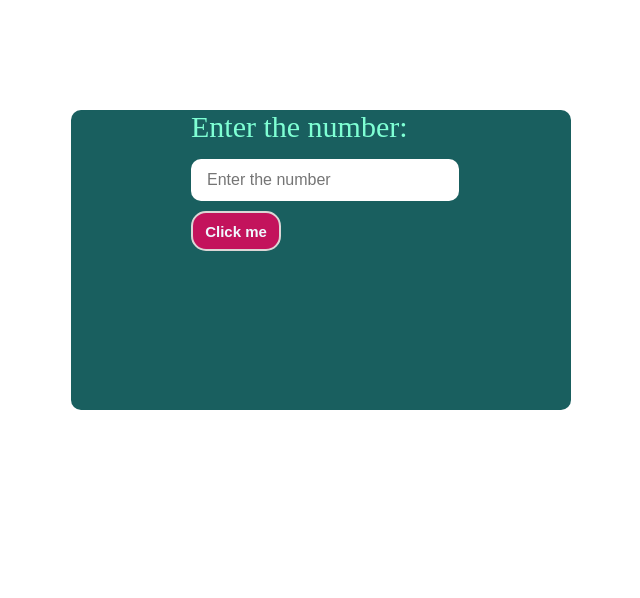
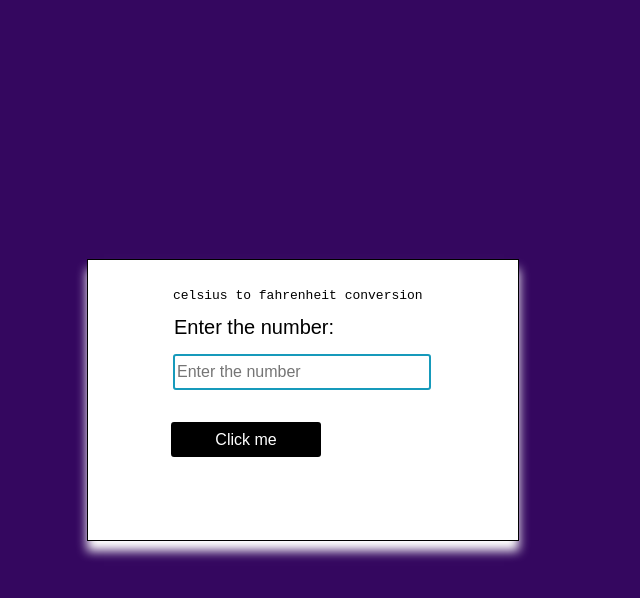
Before and after one commit to SouvickJash/Javascript_class, a plain HTML site: page temperature/task2.html in a window 1280 px wide. Shown: the whole page, without its empty margins (337-977 px from the left). Drawn offline with Linux system fonts and the light colour scheme.

Commit message:
chnages2

```diff
--- a/form_create/task1.js
+++ b/form_create/task1.js
@@ -5,9 +5,7 @@ function display(){
     if(example){
         document.getElementById("checkError").innerHTML="";
 
-        document.getElementById("showDetails").innerHTML = `Thank you for register ${count}`
-        document.getElementById("showDetails").innerHTML = `Thank you for register ${count}`
-
+        document.getElementById("showDetails").innerHTML = `Thank you for register`
         arr.push(example)
         document.getElementById("data").value="";
         document.getElementById("showButton").style.display = "block";
--- a/temperature/task2.css
+++ b/temperature/task2.css
@@ -1,56 +1,88 @@
+body{
+    background-color: rgb(52, 7, 95);
+    display: flex;
+    justify-content: center;
+    align-items: center;
+    height: 100vh;
+    margin: 0;
+}
+pre{
+    margin-left: 70px;
+
+}
 .container{
-    margin-top: 110px;
-    margin-left: 400px;
-    width: 500px;
-    height: 300px;
-    background-color: rgb(25, 95, 95);
-    border-radius: 10px;
+    padding: 15px;
+    border: 1px solid rgb(0, 0, 0);
+    width: 400px;
+    height: 250px;
+    background-color: rgb(255, 255, 255);
+    box-shadow: 0px 10px 10px #fff;
+    /* border-radius: 10px; */
 }
 label{
-    font-size: 30px;
-    margin-left: 120px;
-    margin-top: 100px;
-    color: aquamarine;
+    font-size: 20px;
+    /* margin-top: 18px; */
+    margin-left: 71px;
+    font-family: sans-serif;
+    color: #fff;
+    display: inline-block;
+    color: rgb(0, 0, 0);
 }
 input[type="number"]{
-    padding-left: 16px;
+    /* padding-left: 16px; */
     font-size: 16px;
     width: 250px;
-    height: 40px;
-    border: none;
-    border-radius: 10px;
-    margin-left: 120px;
+    height: 30px;
+    border: 2px solid rgb(22, 154, 187);
+    border-radius: 3px;
+    display: flex;
+    justify-content: center;
+    align-items: center;
+    margin-left: 70px;
     margin-top: 15px;
+    margin-bottom: -10px;
 }
 input[type="number"]:focus{
-    border: none;
+    border: 2px solid rgb(22, 154, 187);
     outline: none;
 }
 input[type="number"]:active{
-    border: none;
+    border: 2px solid rgb(22, 154, 187);
 
 }
-button{
-    margin-left: 120px;
-    width: 90px;
-    height: 40px;
-    border-radius: 15px;
+.button-container {
+    display: flex;
+    margin-left: 30px;
+
+  }
+  button {
+    border-radius: 3px !important;
+    margin-top: 6px;
+    width: 150px;
+    height: 35px;
+    font-family: sans-serif;
+    font-size: 16px;
+    border-radius: 1px;
     border: none;
-    margin-top: 10px;
-    font-size: 15px;
-    font-weight: bolder;
-    background-color: rgb(195, 19, 92);
-    color: aliceblue;
     cursor: pointer;
-    border: 2px solid rgb(220, 214, 214);
+    margin-left: 38px;
+    margin-bottom: 25px;
+    background-color: black;
+    color: #fff;
+  }
+  /* button:hover {
+    background-color: black;
+    color: #fff;
+  } */
+
+
+#error{
+    color: rgb(221, 5, 41);
+    margin-left: 70px;
+    margin-top: 0px;
 }
-button:hover{
-    border: 2px solid black;
+#output{
+    margin-left: 70px;
+    font-size: 20px;
+    color: rgb(27, 154, 159);
 }
-h1{
-    margin-left: 120px;
-    color: white;
-}
-.error{
-    color: rgb(239, 117, 35);
-}
--- a/temperature/task2.html
+++ b/temperature/task2.html
@@ -3,18 +3,23 @@
 <head>
     <meta charset="UTF-8">
     <meta name="viewport" content="width=device-width, initial-scale=1.0">
-    <title>Document</title>
+    <title>Celsius to Fahrenheit</title>
     <link rel="stylesheet" href="./task2.css">
 </head>
 <body>
     <div class="container">
+        <pre for="">celsius to fahrenheit conversion</pre>
         <label for="">Enter the number:</label><br>
 
         <input type="number" placeholder="Enter the number" id="data"><br>
-        <button onclick="convert()">Click me</button>
+        <span id="error"></span>
+        <div class="button-container">
+            <button onclick="convert()">Click me</button>
+        </div>
 
-        <h1 id="output"></h1>
-        <!-- <h1 id="error" class="error"></h1> -->
+
+        <span id="output"></span>
+
     </div>
     <script src="./task2.js"></script>
 </body>
--- a/temperature/task2.js
+++ b/temperature/task2.js
@@ -7,7 +7,7 @@ function convert() {
     document.getElementById("output").innerHTML=""; //submit after data the again submit not show data
   } else {
     document.getElementById("error").innerHTML="";   //remove the error after put the value
-    document.getElementById("output").innerHTML = `Fahrenheit: ${fahrenheit}`;
+    document.getElementById("output").innerHTML = `${celcious}°C = <strong>${fahrenheit}°Fahrenheit:</strong> `;
   }
   document.getElementById("data").value = "";
 }
```
Also changed, not shown: addingString/task3.js (+4 -3 lines), form_create/task.html (+1 -1 lines), form_create/task.css (line endings or trailing spaces).
